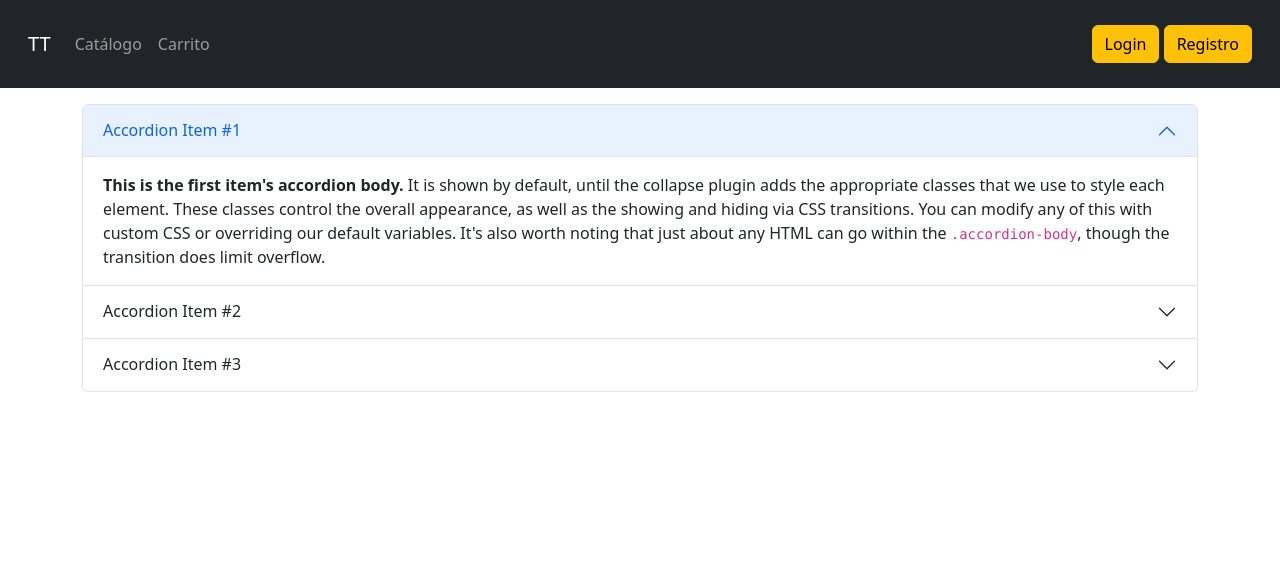
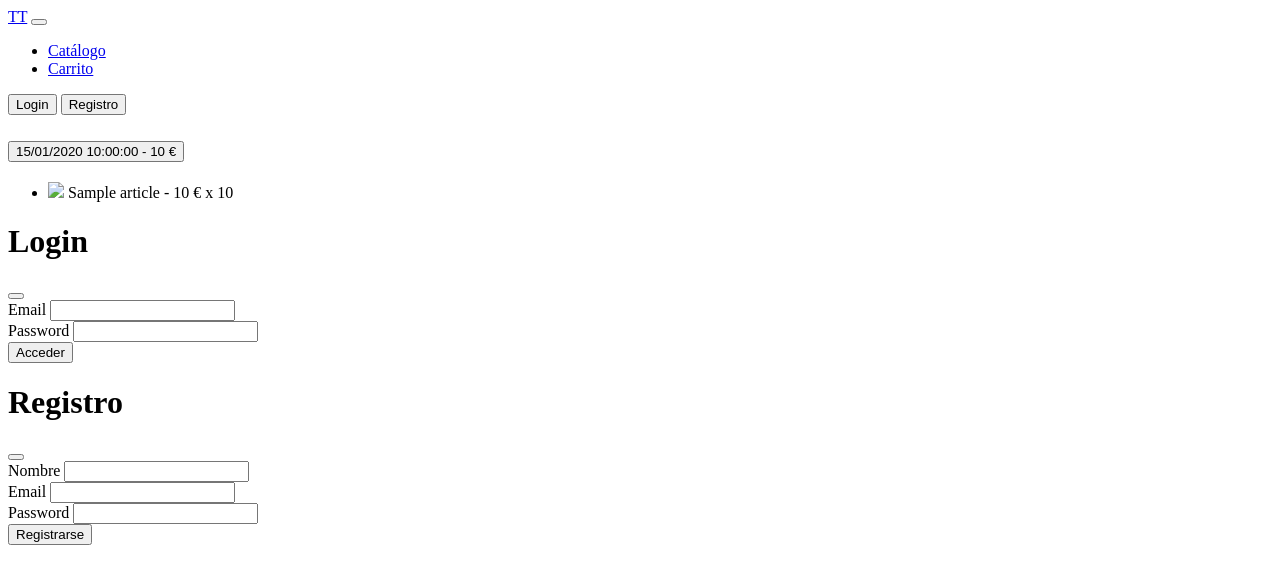
Before and after one commit to jlucas0/dwes-2, a PHP site: the page made by views/purchases/index.twig in a window 1280 px wide. Shown: the top 584 px of the page. Run offline with PHP 8.4, Linux system fonts and the light colour scheme; the template is opened without the code that fills it: most values are stand-ins (such as "Sample title", 1, 10 or a date in 2020); some libraries are stand-ins or nearby versions.

Commit message:
Listado de compras

```diff
--- a/views/purchases/index.twig
+++ b/views/purchases/index.twig
@@ -4,43 +4,28 @@
 
 {% block content %}
 	<article class="container-sm mt-3">
-		<div class="accordion" id="accordionExample">
+		<div class="accordion" id="purchases">
+			{% for purchase in purchases %}
 			  <div class="accordion-item">
-		    <h2 class="accordion-header" id="headingOne">
-		      <button class="accordion-button" type="button" data-bs-toggle="collapse" data-bs-target="#collapseOne" aria-expanded="true" aria-controls="collapseOne">
-		        Accordion Item #1
+			    <h2 class="accordion-header">
+			      <button class="accordion-button {% if loop.index > 1 %}collapsed{% endif %}" type="button" data-bs-toggle="collapse" data-bs-target="#collapse{{loop.index}}">
+			        {{purchase.date|date('d/m/Y h:i:s')}} - {{purchase.getPrice()}} €
 			      </button>
 			    </h2>
-		    <div id="collapseOne" class="accordion-collapse collapse show" aria-labelledby="headingOne" data-bs-parent="#accordionExample">
+			    <div id="collapse{{loop.index}}" class="accordion-collapse collapse {% if loop.index == 1 %}show{% endif %}" data-bs-parent="#purchases">
 			      <div class="accordion-body">
-		        <strong>This is the first item's accordion body.</strong> It is shown by default, until the collapse plugin adds the appropriate classes that we use to style each element. These classes control the overall appearance, as well as the showing and hiding via CSS transitions. You can modify any of this with custom CSS or overriding our default variables. It's also worth noting that just about any HTML can go within the <code>.accordion-body</code>, though the transition does limit overflow.
+			        <ul class="list-group">
+			        	{% for article in purchase.articles %}
+					  		<li class="list-group-item">
+					  			<img src="{{URL}}/resources/images/{{article.picture}}" width="100">
+					  			{{article.title}} - {{article.price}} € x {{article.amount}}
+					  		</li>
+					  	{% endfor %}
+					</ul>
 			      </div>
 			    </div>
 			  </div>
-		  <div class="accordion-item">
-		    <h2 class="accordion-header" id="headingTwo">
-		      <button class="accordion-button collapsed" type="button" data-bs-toggle="collapse" data-bs-target="#collapseTwo" aria-expanded="false" aria-controls="collapseTwo">
-		        Accordion Item #2
-		      </button>
-		    </h2>
-		    <div id="collapseTwo" class="accordion-collapse collapse" aria-labelledby="headingTwo" data-bs-parent="#accordionExample">
-		      <div class="accordion-body">
-		        <strong>This is the second item's accordion body.</strong> It is hidden by default, until the collapse plugin adds the appropriate classes that we use to style each element. These classes control the overall appearance, as well as the showing and hiding via CSS transitions. You can modify any of this with custom CSS or overriding our default variables. It's also worth noting that just about any HTML can go within the <code>.accordion-body</code>, though the transition does limit overflow.
-		      </div>
-		    </div>
-		  </div>
-		  <div class="accordion-item">
-		    <h2 class="accordion-header" id="headingThree">
-		      <button class="accordion-button collapsed" type="button" data-bs-toggle="collapse" data-bs-target="#collapseThree" aria-expanded="false" aria-controls="collapseThree">
-		        Accordion Item #3
-		      </button>
-		    </h2>
-		    <div id="collapseThree" class="accordion-collapse collapse" aria-labelledby="headingThree" data-bs-parent="#accordionExample">
-		      <div class="accordion-body">
-		        <strong>This is the third item's accordion body.</strong> It is hidden by default, until the collapse plugin adds the appropriate classes that we use to style each element. These classes control the overall appearance, as well as the showing and hiding via CSS transitions. You can modify any of this with custom CSS or overriding our default variables. It's also worth noting that just about any HTML can go within the <code>.accordion-body</code>, though the transition does limit overflow.
-		      </div>
-		    </div>
-		  </div>
+			{% endfor %}
 		</div>
 
 	</article>
```
Also changed, not shown: controllers/PurchasesController.php (+6 -6 lines), models/Purchase.php (+9 -3 lines). Lines whose indentation alone changed are shown as unchanged.
